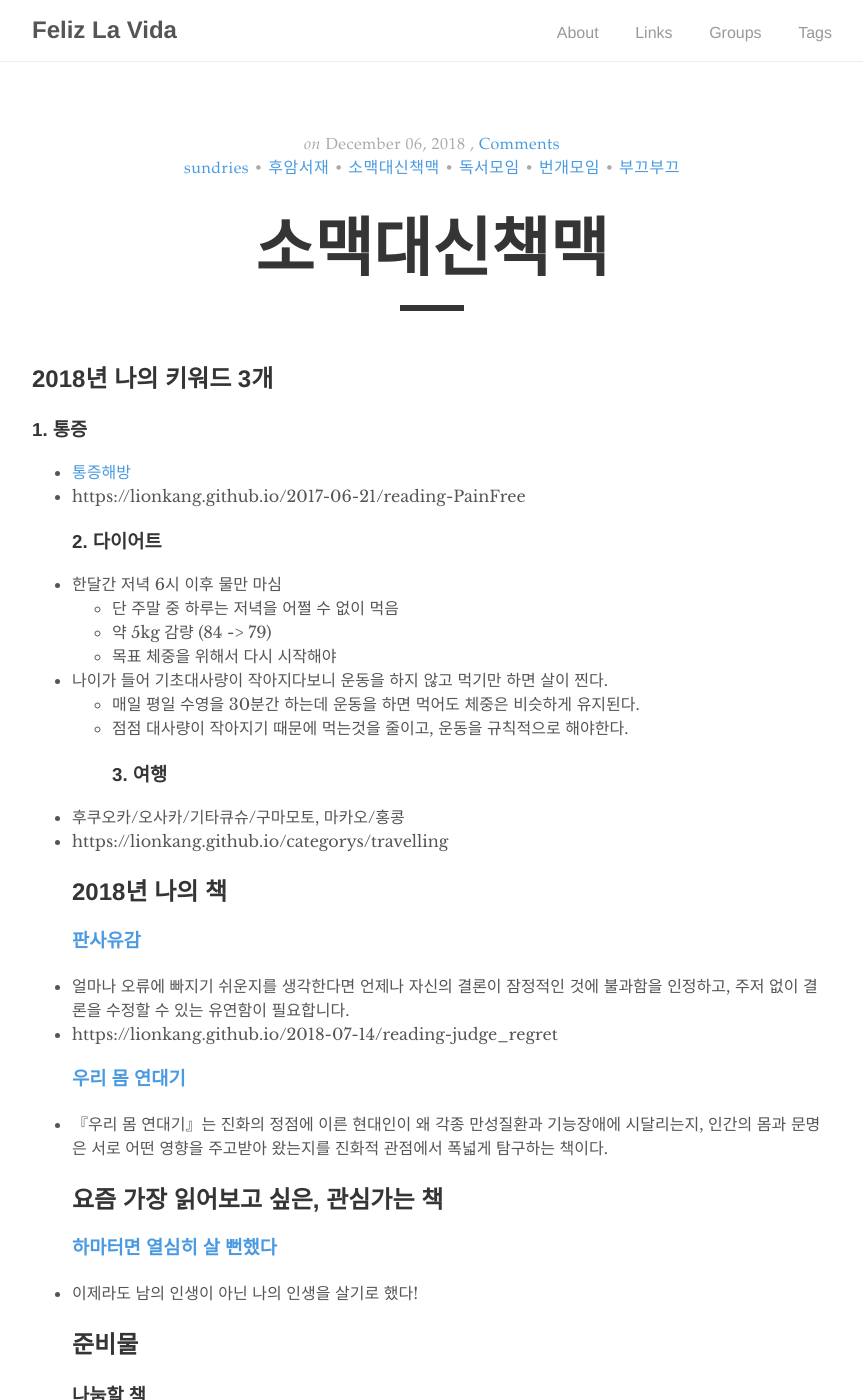
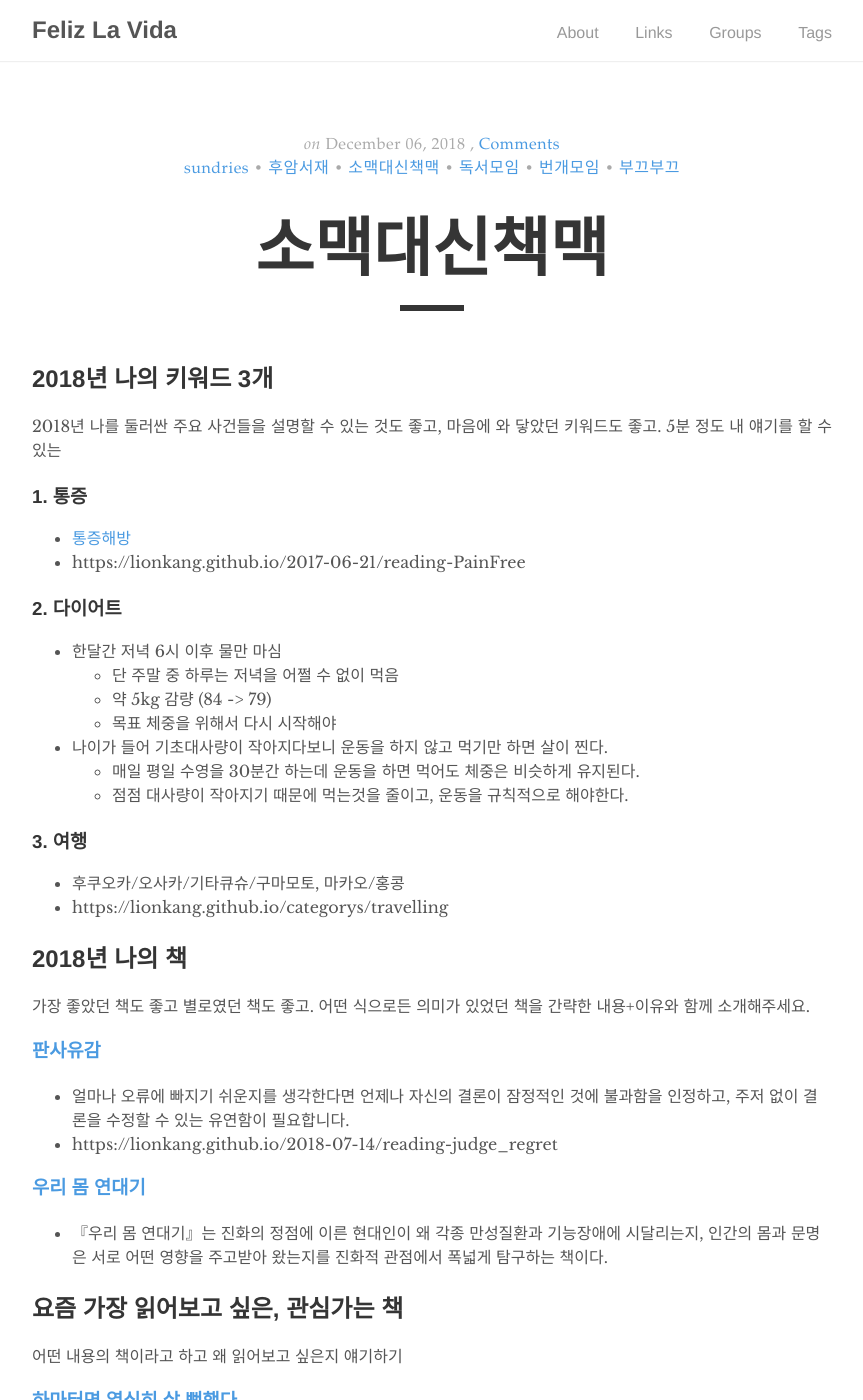
Before and after one commit to lionkang/lionkang.github.io, a Jekyll site: the page built from _posts/2018-12-07-sundries-huamsharedstudy.markdown, in a window 1280 px wide and 1400 px high. Shown: the whole window, without its empty margins (208-1071 px from the left). Built offline with Jekyll 4.4.1, drawn with Linux system fonts in a browser that asks for light colours; nearby versions of some CDN libraries; comment, search, counter and statistics services are not loaded.

Commit message:
posts contents update

```diff
--- a/_posts/2018-12-07-sundries-huamsharedstudy.markdown
+++ b/_posts/2018-12-07-sundries-huamsharedstudy.markdown
@@ -7,9 +7,12 @@ categories: sundries
 comments: true
 ---
 ## 2018년 나의 키워드 3개
+2018년 나를 둘러싼 주요 사건들을 설명할 수 있는 것도 좋고, 마음에 와 닿았던 키워드도 좋고. 5분 정도 내 얘기를 할 수 있는
+
 ### 1. 통증
 - [통증해방](https://book.naver.com/bookdb/book_detail.nhn?bid=11307018)
 - https://lionkang.github.io/2017-06-21/reading-PainFree
+
 ### 2. 다이어트
 - 한달간 저녁 6시 이후 물만 마심
   - 단 주말 중 하루는 저녁을 어쩔 수 없이 먹음
@@ -18,21 +21,32 @@ comments: true
 - 나이가 들어 기초대사량이 작아지다보니 운동을 하지 않고 먹기만 하면 살이 찐다.
   - 매일 평일 수영을 30분간 하는데 운동을 하면 먹어도 체중은 비슷하게 유지된다.
   - 점점 대사량이 작아지기 때문에 먹는것을 줄이고, 운동을 규칙적으로 해야한다.
+
 ### 3. 여행
 - 후쿠오카/오사카/기타큐슈/구마모토, 마카오/홍콩
 - https://lionkang.github.io/categorys/travelling
+
 ## 2018년 나의 책
+가장 좋았던 책도 좋고 별로였던 책도 좋고. 어떤 식으로든 의미가 있었던 책을 간략한 내용+이유와 함께 소개해주세요.
+
 ### [판사유감](https://book.naver.com/bookdb/book_detail.nhn?bid=7605038)
 - 얼마나 오류에 빠지기 쉬운지를 생각한다면 언제나 자신의 결론이 잠정적인 것에 불과함을 인정하고, 주저 없이 결론을 수정할 수 있는 유연함이 필요합니다.
 - https://lionkang.github.io/2018-07-14/reading-judge_regret
+
 ### [우리 몸 연대기](https://book.naver.com/bookdb/book_detail.nhn?bid=13649048)
 - 『우리 몸 연대기』는 진화의 정점에 이른 현대인이 왜 각종 만성질환과 기능장애에 시달리는지, 인간의 몸과 문명은 서로 어떤 영향을 주고받아 왔는지를 진화적 관점에서 폭넓게 탐구하는 책이다.
+
 ## 요즘 가장 읽어보고 싶은, 관심가는 책
+어떤 내용의 책이라고 하고 왜 읽어보고 싶은지 얘기하기
+
 ### [하마터면 열심히 살 뻔했다](https://book.naver.com/bookdb/book_detail.nhn?bid=13549262)
 - 이제라도 남의 인생이 아닌 나의 인생을 살기로 했다!
+
 ## 준비물
+
 ### 나눔할 책
 - [우리는 고독할 기회가 적기 때문에 외롭다](https://book.naver.com/bookdb/book_detail.nhn?bid=12153634)
+
 ### 같이듣고싶은 음악
 - [Frank Sinatra - New York, New York](https://www.youtube.com/watch?v=EUrUfJW1JGk)
   - [가사. 한글번역](http://ccm3.net/archives/2688)
```
